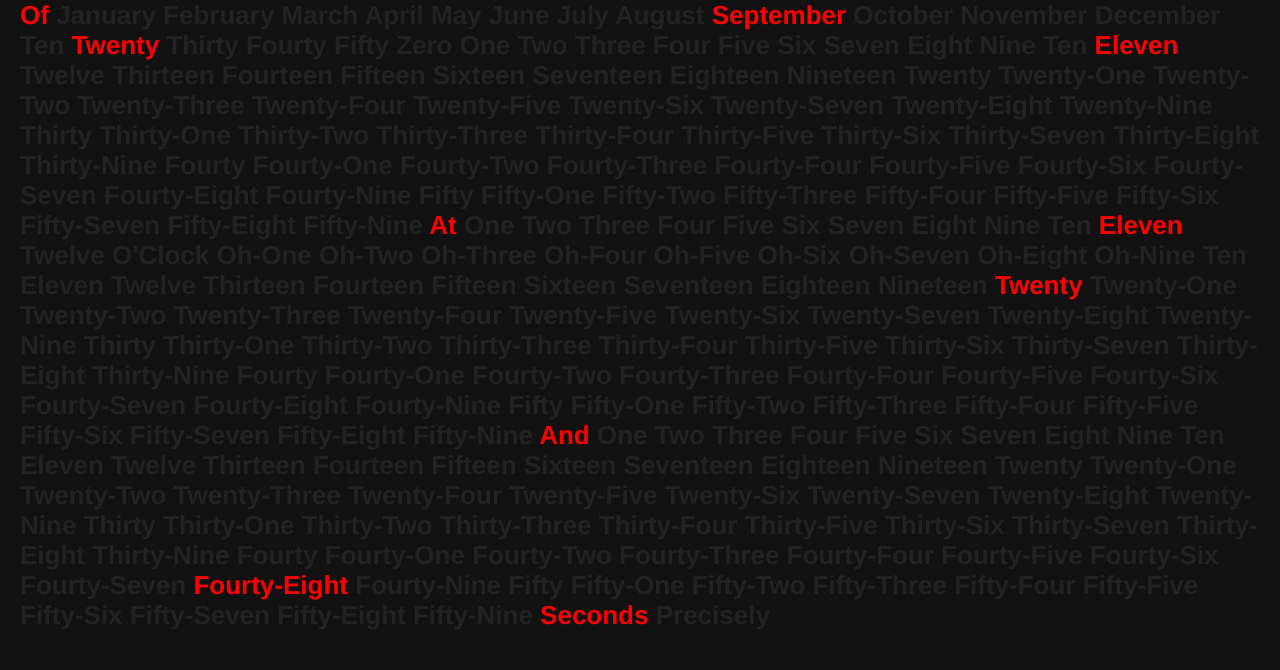
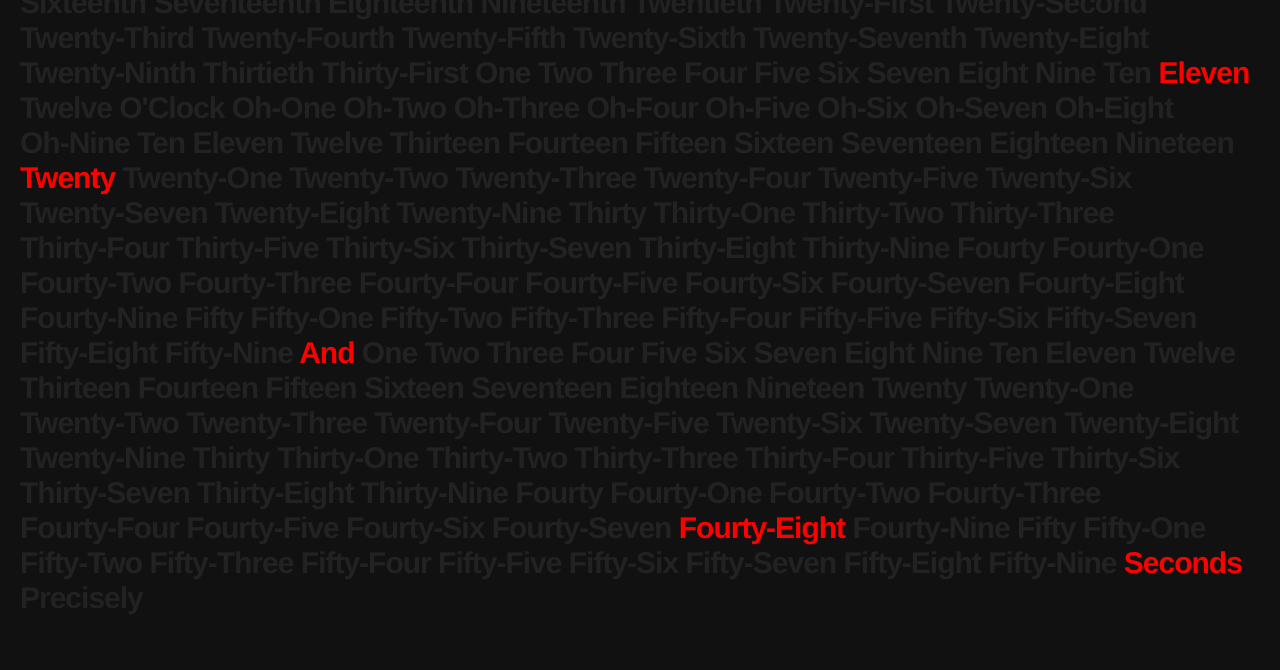
Before and after one commit to LoonyPandora/jQuery-WordClock, a plain HTML site: page index.html in a window 1280 px wide. Shown: the part 140-810 px from the top of the page. Drawn offline with Linux system fonts and the light colour scheme.

Commit message:
Cleanup, fix bugs and make it show the correct terminology.
Remove dependency on lettering.js - since we are creating each node, might as well name them when we create them!

```diff
--- a/css/style.css
+++ b/css/style.css
@@ -2,11 +2,13 @@
 body {
 	padding: 20px;
 	font-weight: bold;
-	font-family: "Helvetica";
-	font-size: 26px;
-	line-height: 30px;
+	font-family: "Helvetica", "Arial", sans-serif;
+	font-size: 30px;
+	line-height: 35px;
 	background-color: #111;
 	color: #222;
+	letter-spacing: -1px;
+	text-rendering: optimizeLegibility;
 }
 
 
--- a/index.html
+++ b/index.html
@@ -16,7 +16,6 @@
     <link rel="shortcut icon" href="img/favicon.ico">
 
     <script src="js/jquery-1.6.2.min.js"></script>
-    <script src="js/jquery.lettering.js"></script>
     <script src="js/jquery.fittext.js"></script>
     <script src="js/app.js"></script>
 </head>
--- a/js/app.js
+++ b/js/app.js
@@ -1,189 +1,10 @@
-
-
-
-
-// This is gonna get a bit hairy...
-// 1-254 we have for the words.
-
-function paint_time() {
-
-	$('.current').removeClass('current');
-
-    // Figure out what needs to be lit.
-    var d = new Date();
-
-	var cur_wday = d.getDay()   + 1,
-		cur_mday = d.getDate()  + 8;
-		cur_mon  = d.getMonth() + 41;
-
-	// What a massive bodge - This only works for 20 Century
-	var century = parseInt(d.getFullYear().toString(10).substr(0,2), 10) + 34,
-		year    = parseInt(d.getFullYear().toString(10).substr(0,2), 10) + 49;
-
-	// Light up the years
-	$('.word'+cur_wday).addClass('current');
-	$('.word'+cur_mday).addClass('current');
-	$('.word'+cur_mon).addClass('current');
-	$('.word'+century).addClass('current');
-	$('.word'+year).addClass('current');
-
-
-	// Light up the Time
-	var cur_hour = d.getHours() % 12 + 118,
-		cur_min  = d.getMinutes() + 131,
-		cur_sec  = d.getSeconds() + 191;
-
-	$('.word'+cur_hour).addClass('current');
-	$('.word'+cur_min).addClass('current');
-	$('.word'+cur_sec).addClass('current');
-
-
-	// Light up the connectors
-	$('.word8').addClass('current');
-	$('.word40').addClass('current');
-	$('.word118').addClass('current');
-	$('.word191').addClass('current');
-	$('.word251').addClass('current');
-
-}
-
-
-
-
-
-function generate_text(joins, days, months, numbers, ordinals) {
-
-	$('<p/>').appendTo('body');
-
-	$.each(days, function(key, value) {
-		$('p').append(value + ' ');
-	});
-
-	$('p').append('The ');
-
-	$.each(ordinals, function(key, value) {
-		$('p').append(value + ' ');
-	});
-
-	$('p').append('Of ');
-
-	$.each(months, function(key, value) {
-		$('p').append(value + ' ');
-	});
-
-	// Century
-	$.each(numbers, function(key, value) {
-		if (key % 10 === 0 && key > 0) {
-			$('p').append(value + ' ');
-		}
-	});
-
-	// 2 Digit Year
-	$.each(numbers, function(key, value) {
-		$('p').append(value + ' ');
-	});
-
-	$('p').append('At ');
-
-	$.each(numbers, function(key, value) {
-		if (key > 0 && key <= 12) {
-			$('p').append(value + ' ');
-		}
-	});
-
-	$('p').append("O'Clock ");
-
-	$.each(numbers, function(key, value) {
-		if (key > 0 && key <= 9) {
-			$('p').append('Oh-' + value + ' ');
-		} else if (key > 0) {
-			$('p').append(value + ' ');
-		}
-	});
-
-	$('p').append('And ');
-
-	$.each(numbers, function(key, value) {
-		if (key > 0 && key <= 59) {
-			$('p').append(value + ' ');
-		}
-	});
-
-
-	$('p').append('Seconds Precisely ');
-
-}
-
-
-
-
-
-
-
-
-
-
-
-
-
 
 $(document).ready(function() {
 
-	var joins = [
-		"The",
-	];
-
-	var w = [
-		"To",
-		"The",
-		"Of",
-		"On",
-		"At",
-		"Precisely",
-		"Quarter",
-		"Half",
-		"Past",
-		"Seconds",
-		"And",
-		"Thousdand",
-		"AM",
-		"PM",
-		"O'Clock",
-		"AD",
-		"BC",
-		"BCE",		  // Before Common Era
-		"BP",		  // Before Present
-		"Point"
-	];
-
-	var days = [
-		"Sunday",
-		"Monday",
-		"Tuesday",
-		"Wednesday",
-		"Thursday",
-		"Friday",
-		"Saturday"
-	];
-
-
-	var months = [
-		"January",
-		"February",
-		"March",
-		"April",
-		"May",
-		"June",
-		"July",
-		"August",
-		"September",
-		"October",
-		"November",
-		"December"
-	];
-
-
-	var numbers = [
+	var words = {
+		days    : ["Sunday", "Monday", "Tuesday", "Wednesday", "Thursday", "Friday", "Saturday"],
+		months  : ["January", "February", "March", "April", "May", "June", "July", "August", "September", "October", "November", "December"],
+		numbers : [
 			"Zero",
 			"One",
 			"Two",
@@ -205,49 +26,47 @@ $(document).ready(function() {
 			"Eighteen",
 			"Nineteen",
 			"Twenty",
-		"Twenty-One",
-		"Twenty-Two",
-		"Twenty-Three",
-		"Twenty-Four",
-		"Twenty-Five",
-		"Twenty-Six",
-		"Twenty-Seven",
-		"Twenty-Eight",
-		"Twenty-Nine",
+			"Twenty‑One",
+			"Twenty‑Two",
+			"Twenty‑Three",
+			"Twenty‑Four",
+			"Twenty‑Five",
+			"Twenty‑Six",
+			"Twenty‑Seven",
+			"Twenty‑Eight",
+			"Twenty‑Nine",
 			"Thirty",
-		"Thirty-One",
-		"Thirty-Two",
-		"Thirty-Three",
-		"Thirty-Four",
-		"Thirty-Five",
-		"Thirty-Six",
-		"Thirty-Seven",
-		"Thirty-Eight",
-		"Thirty-Nine",
+			"Thirty‑One",
+			"Thirty‑Two",
+			"Thirty‑Three",
+			"Thirty‑Four",
+			"Thirty‑Five",
+			"Thirty‑Six",
+			"Thirty‑Seven",
+			"Thirty‑Eight",
+			"Thirty‑Nine",
 			"Fourty",
-		"Fourty-One",
-		"Fourty-Two",
-		"Fourty-Three",
-		"Fourty-Four",
-		"Fourty-Five",
-		"Fourty-Six",
-		"Fourty-Seven",
-		"Fourty-Eight",
-		"Fourty-Nine",
+			"Fourty‑One",
+			"Fourty‑Two",
+			"Fourty‑Three",
+			"Fourty‑Four",
+			"Fourty‑Five",
+			"Fourty‑Six",
+			"Fourty‑Seven",
+			"Fourty‑Eight",
+			"Fourty‑Nine",
 			"Fifty",
-		"Fifty-One",
-		"Fifty-Two",
-		"Fifty-Three",
-		"Fifty-Four",
-		"Fifty-Five",
-		"Fifty-Six",
-		"Fifty-Seven",
-		"Fifty-Eight",
-		"Fifty-Nine"
-	];
-
-
-	var ordinals = [
+			"Fifty‑One",
+			"Fifty‑Two",
+			"Fifty‑Three",
+			"Fifty‑Four",
+			"Fifty‑Five",
+			"Fifty‑Six",
+			"Fifty‑Seven",
+			"Fifty‑Eight",
+			"Fifty‑Nine"
+		],
+		ordinals : [
 			"First",
 			"Second",
 			"Third",
@@ -268,25 +87,121 @@ $(document).ready(function() {
 			"Eighteenth",
 			"Nineteenth",
 			"Twentieth",
-		"Twenty-First",
-		"Twenty-Second",
-		"Twenty-Third",
-		"Twenty-Fourth",
-		"Twenty-Fifth",
-		"Twenty-Sixth",
-		"Twenty-Seventh",
-		"Twenty-Eight",
-		"Twenty-Ninth",
+			"Twenty‑First",
+			"Twenty‑Second",
+			"Twenty‑Third",
+			"Twenty‑Fourth",
+			"Twenty‑Fifth",
+			"Twenty‑Sixth",
+			"Twenty‑Seventh",
+			"Twenty‑Eight",
+			"Twenty‑Ninth",
 			"Thirtieth",
-		"Thirty-First"
-	];
+			"Thirty‑First"
+		]
+	};
 
 	// Generates the paragraph text from the above
-	generate_text(joins, days, months, numbers, ordinals);
-
-	// Lettering.js to split my paragraph into words
-	$("p").lettering('words');
+	create_text(words);
 
 	// Set the clock running
  	window.setInterval(paint_time, 1000);
 });
+
+
+// Updates the clock, highlighting the current date / time
+function paint_time() {
+	$('.current').removeClass('current');
+
+    // Figure out what needs to be lit.
+    var d = new Date();
+
+	// Light up the years
+	var wday = d.getDay(),
+		mday = d.getDate() - 1, // JavaScript, Y NO ZERO INDEXED?
+		mon  = d.getMonth();
+
+	$('.day'+wday).addClass('current');
+	$('.month'+mon).addClass('current');
+	$('.ordinal'+mday).addClass('current');
+
+	// Light up the Time
+	var hour = d.getHours() % 12,
+		min  = d.getMinutes(),
+		sec  = d.getSeconds();
+
+	$('.hour'+hour).addClass('current');
+	$('.minute'+min).addClass('current');
+	$('.second'+sec).addClass('current');
+
+	// Light up the connectors
+	if (sec === 0) {
+		$('.precisely').addClass('current');
+	} else {
+		$('.and').addClass('current');
+		$('.seconds').addClass('current');
+	}
+}
+
+
+
+
+// Creates container element, and will eventually selectively call date / time - depending on options.
+function create_text(words) {
+	$('<p/>').appendTo('body');
+
+	create_date_words(words.days, words.months, words.ordinals);
+	create_time_words(words.numbers);
+}
+
+
+// Creates the month related words
+function create_date_words(days, months, ordinals) {
+	$.each(days, function(key, value) {
+		$('p').append($('<span/>').addClass('day'+key).text(value+' '));
+	});
+
+	$.each(months, function(key, value) {
+		$('p').append($('<span/>').addClass('month'+key).text(value+' '));
+	});
+
+	$.each(ordinals, function(key, value) {
+		$('p').append($('<span/>').addClass('ordinal'+key).text(value+' '));
+	});
+}
+
+
+// Creates the time related words
+function create_time_words(numbers) {
+	// Hours
+	$.each(numbers, function(key, value) {
+		if (key > 0 && key <= 12) {
+			$('p').append($('<span/>').addClass('hour'+key).text(value+' '));
+		}
+		// 12 hour clock, so 12 is zero and 12
+		$('.hour12').addClass('hour0');
+	});
+
+	$('p').append($('<span/>').addClass('oclock').text("O'Clock "));
+
+	// Minutes
+	$.each(numbers, function(key, value) {
+		if (key > 0 && key <= 9) {
+			$('p').append($('<span/>').addClass('minute'+key).text('Oh‑'+value+' '));
+		} else if (key > 0) {
+			$('p').append($('<span/>').addClass('minute'+key).text(value+' '));
+		}
+	});
+
+	$('p').append($('<span/>').addClass('and').text('And '));
+
+	// Seconds
+	$.each(numbers, function(key, value) {
+		if (key > 0 && key <= 59) {
+			$('p').append($('<span/>').addClass('second'+key).text(value+' '));
+		}
+	});
+
+	$('p').append($('<span/>').addClass('seconds').text('Seconds '));
+	$('p').append($('<span/>').addClass('precisely').text('Precisely'));
+}
--- a/js/jquery.lettering.js
+++ /dev/null
@@ -1,66 +0,0 @@
-/*global jQuery */
-/*!
-* Lettering.JS 0.6.1
-*
-* Copyright 2010, Dave Rupert http://daverupert.com
-* Released under the WTFPL license
-* http://sam.zoy.org/wtfpl/
-*
-* Thanks to Paul Irish - http://paulirish.com - for the feedback.
-*
-* Date: Mon Sep 20 17:14:00 2010 -0600
-*/
-(function($){
-	function injector(t, splitter, klass, after) {
-		var a = t.text().split(splitter), inject = '';
-		if (a.length) {
-			$(a).each(function(i, item) {
-				inject += '<span class="'+klass+(i+1)+'">'+item+'</span>'+after;
-			});
-			t.empty().append(inject);
-		}
-	}
-
-	var methods = {
-		init : function() {
-
-			return this.each(function() {
-				injector($(this), '', 'char', '');
-			});
-
-		},
-
-		words : function() {
-
-			return this.each(function() {
-				injector($(this), ' ', 'word', ' ');
-			});
-
-		},
-
-		lines : function() {
-
-			return this.each(function() {
-				var r = "eefec303079ad17405c889e092e105b0";
-				// Because it's hard to split a <br/> tag consistently across browsers,
-				// (*ahem* IE *ahem*), we replaces all <br/> instances with an md5 hash
-				// (of the word "split").  If you're trying to use this plugin on that
-				// md5 hash string, it will fail because you're being ridiculous.
-				injector($(this).children("br").replaceWith(r).end(), r, 'line', '');
-			});
-
-		}
-	};
-
-	$.fn.lettering = function( method ) {
-		// Method calling logic
-		if ( method && methods[method] ) {
-			return methods[ method ].apply( this, [].slice.call( arguments, 1 ));
-		} else if ( method === 'letters' || ! method ) {
-			return methods.init.apply( this, [].slice.call( arguments, 0 ) ); // always pass an array
-		}
-		$.error( 'Method ' +  method + ' does not exist on jQuery.lettering' );
-		return this;
-	};
-
-})(jQuery);
```
Also changed, not shown: img/bg_tile.gif (deleted), img/home_16.png (deleted). Lines whose indentation alone changed are shown as unchanged.
